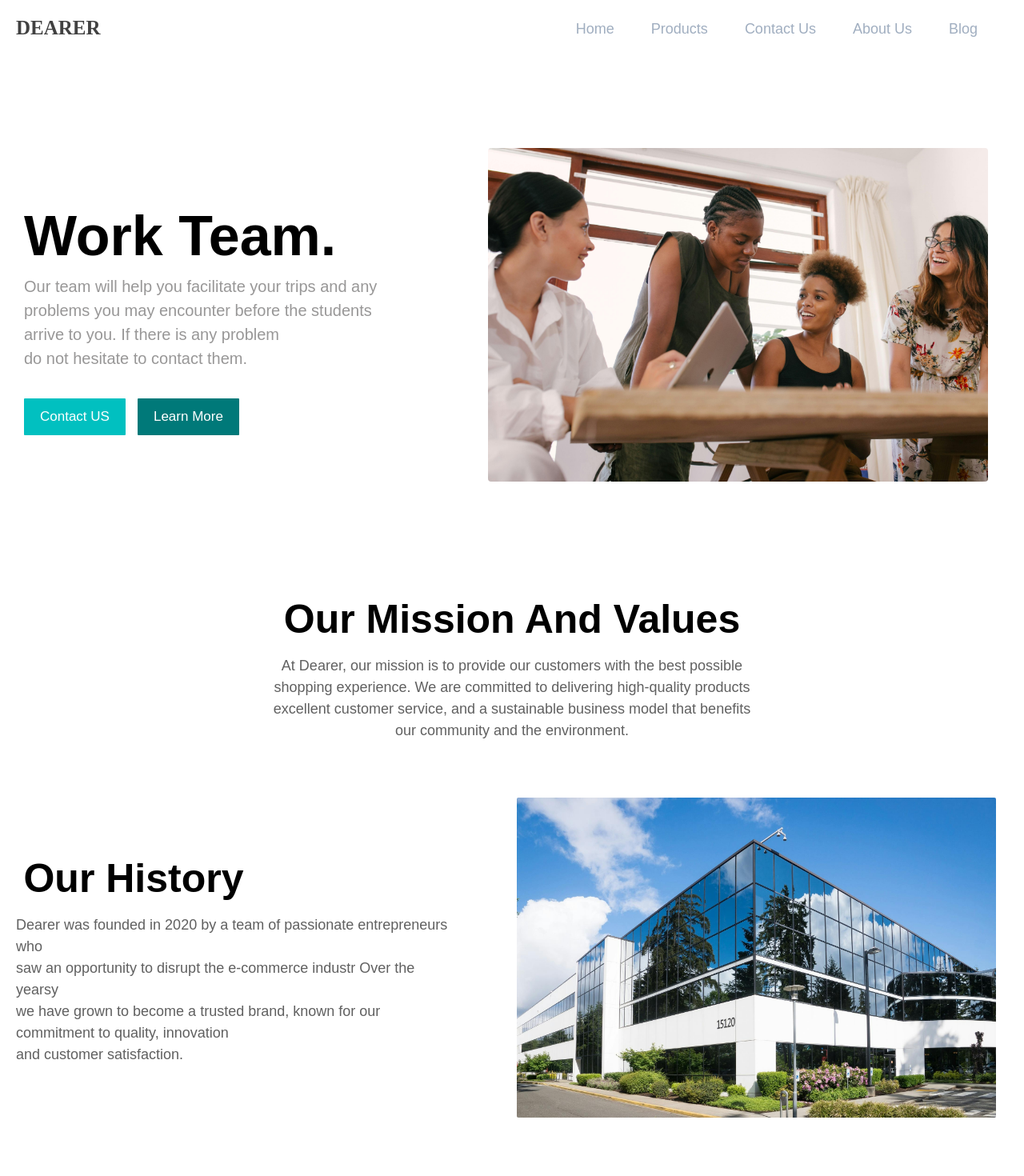
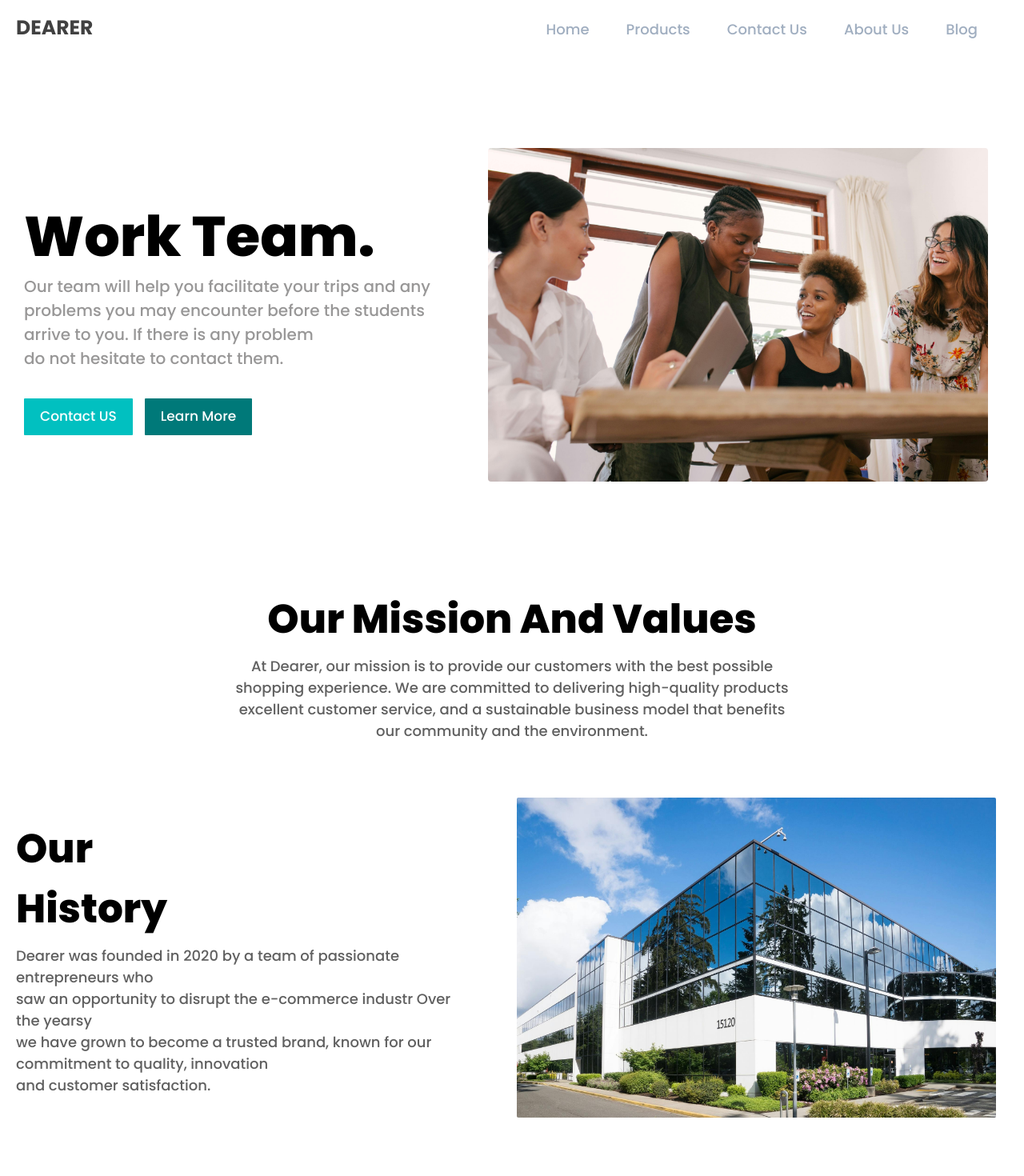
Before and after one commit to SaadAnna/Dearer, a React (Create React App) app: page /About in a window 1280 px wide. Shown: the top 1470 px of the page at 80% size. Built offline with nearby package versions, Linux system fonts and the light colour scheme.

Commit message:
modified index.html and style.css fille

```diff
--- a/public/index.html
+++ b/public/index.html
@@ -9,6 +9,9 @@
       name="description"
       content="The best site for selling all kinds of women's and men's clothing around the world, with the best quality and best price"
     />
+    <style>
+      @import url('https://fonts.googleapis.com/css2?family=Poppins:ital,wght@0,100;0,200;0,300;0,400;0,500;0,600;0,700;0,800;0,900;1,100;1,200;1,300;1,400;1,500;1,600;1,700;1,800;1,900&family=Roboto+Condensed:ital,wght@0,100..900;1,100..900&family=Roboto+Slab:wght@100..900&family=Roboto:ital,wght@0,100;0,300;0,400;0,500;0,700;0,900;1,100;1,300;1,400;1,500;1,700;1,900&family=Source+Sans+3:ital,wght@0,200..900;1,200..900&display=swap');
+      </style>
     <meta
       name="author"
       content="Saad Anna"
--- a/src/Style.css
+++ b/src/Style.css
@@ -27,7 +27,7 @@
     font-size: 25px;
     text-transform: uppercase;
     font-weight: 700;
-    font-family: 'Times New Roman', Times, serif;
+    font-family: "Poppins", sans-serif;
     color: #000000be;
     cursor: pointer;
 }
@@ -158,10 +158,11 @@
     margin-top: 100px;
 }
 #Our_Product div{
-    display: block;
+    display: flex;
     justify-content: center;
     align-items: center;
-    text-align: start;
+    text-align: center;
+    flex-direction: column;
     width: 340px;
     height: fit-content;
     padding: 20px;
@@ -174,7 +175,8 @@
     font-weight: 500;
     margin-top:auto;
     text-transform: uppercase;
-    text-align: start;
+    text-align: center;
+    margin-top: 15px;
 }
 #Our_Product div span{
     color: #1e1b1b;
@@ -184,13 +186,13 @@
     margin-top: 15px;
 }
 #Our_Product a{
-    width: 100%;
+    width: 50%;
     height: 40px;
     color: white;
     background-color:#00bbbb ;
     border-radius: 2px;
-    padding: 10px;
-    display: flex;
+    padding: 4px 8px;
+    display: g;
     font-size: 20px;
     font-weight:700;
     justify-content: center;
@@ -204,9 +206,9 @@
 #Our_Product a:hover{
     background-color: #007676;
 }
-#Our_Product img{
-    border-radius: 1px;
-    width: 430px;
+#Our_Product div  img{
+    border-radius:1px;
+    width: 550px;
 }
 #ourFeatures{
     display: flex;
@@ -754,11 +756,10 @@
     margin-right: 250px;
 }
 #Dearer_history .dearer_Work div{
-    display: flex;
-    justify-content: center;
-    align-items: center;
-    text-align: start;
-    flex-direction: column;
+   display: block;
+   justify-content: center;
+   align-items: center;
+   text-align: start;
     margin: auto;
     margin-right: 82px;
 }
```
